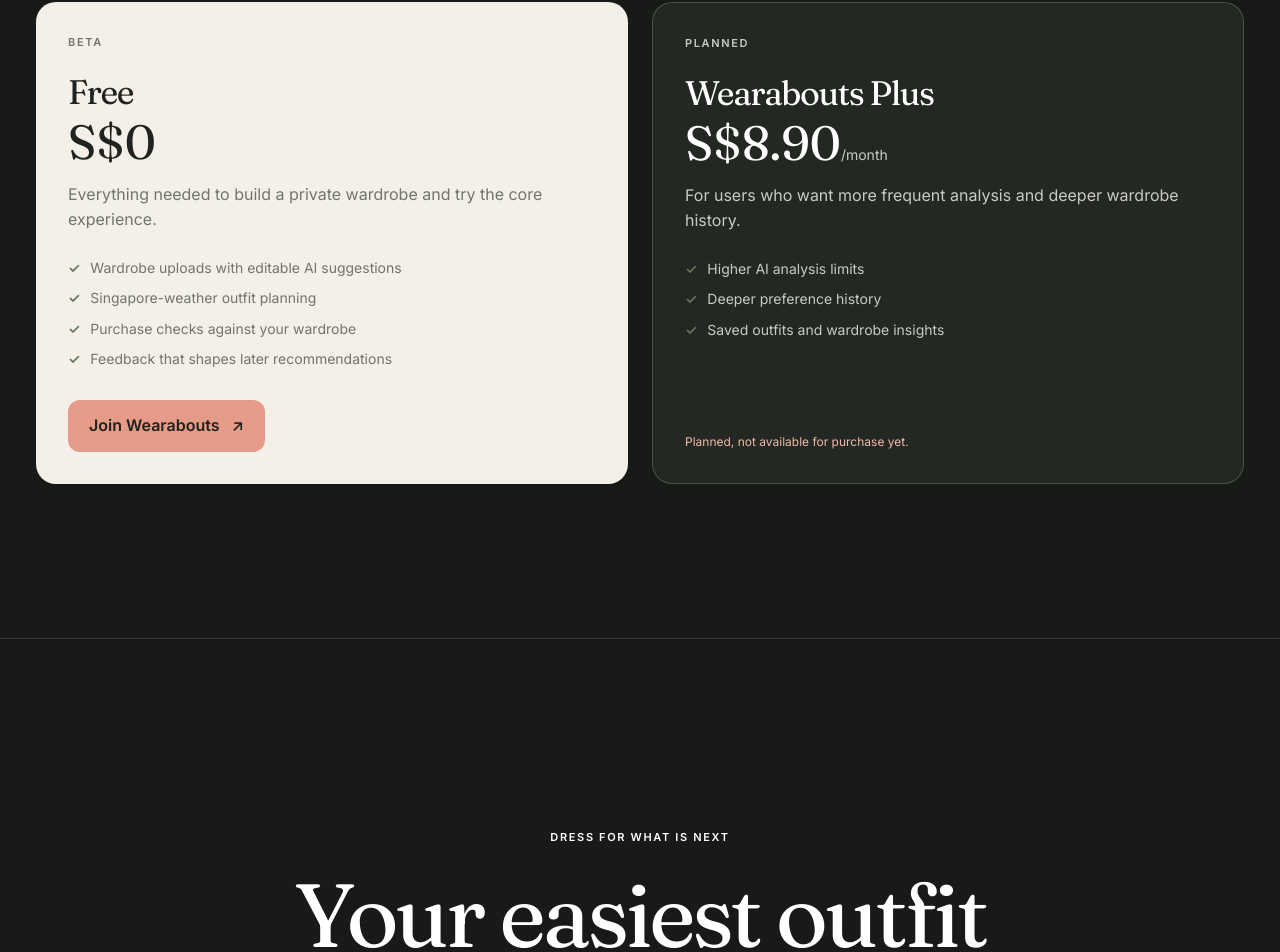
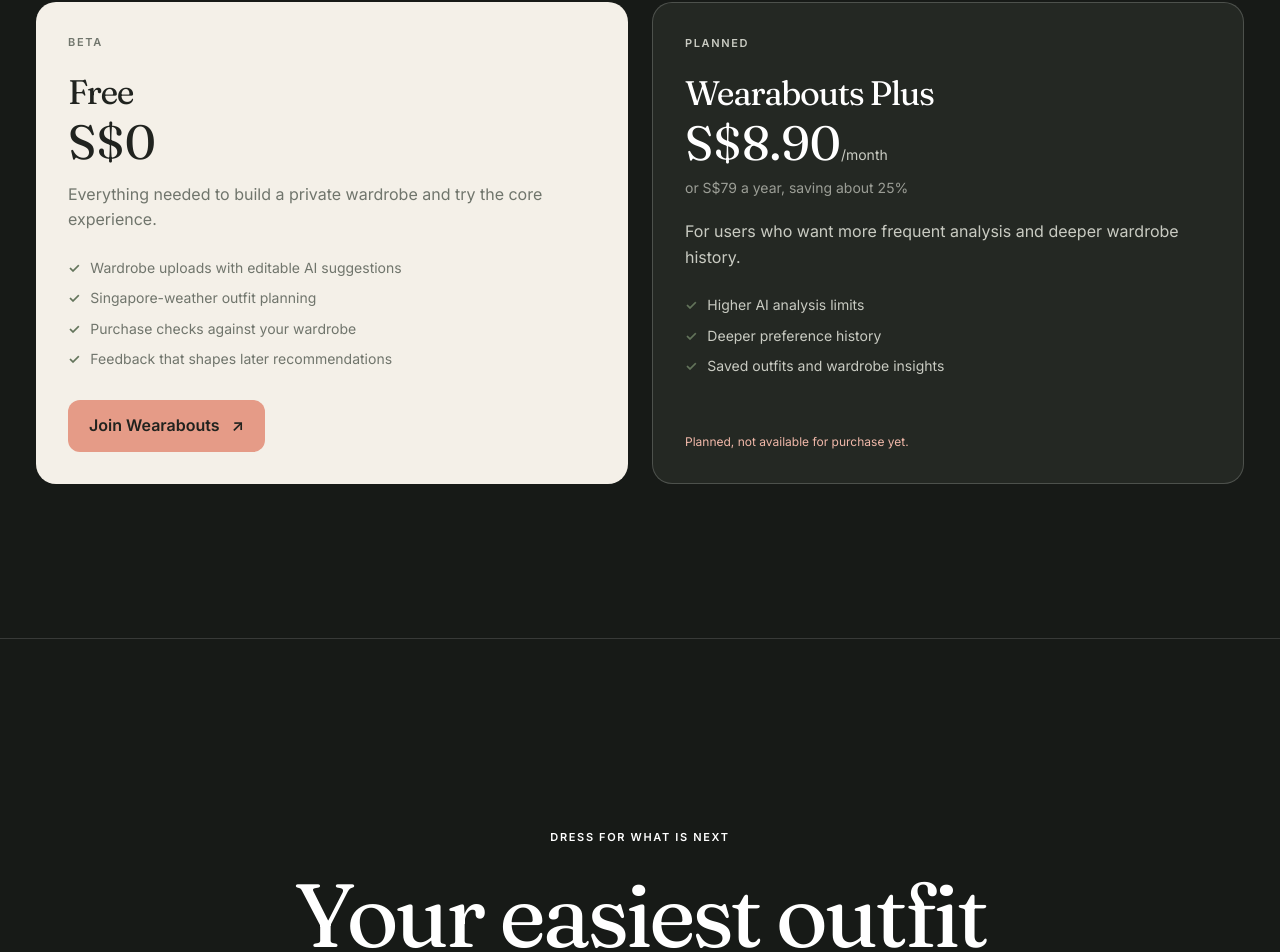
Before and after one commit to joojaja/CS3216-A3-Group2, a Next.js app in the folder app/: page / in a window 1280 px wide. Shown: the part 9704-10656 px from the top of the page. Built offline with nearby package versions, Linux system fonts and the light colour scheme; no server answers.

Commit message:
Show the annual Wearabouts Plus price on the pricing card

```diff
--- a/app/src/app/landing-refresh.css
+++ b/app/src/app/landing-refresh.css
@@ -498,3 +498,9 @@
     animation: none !important;
   }
 }
+
+.drape-price-card > p.drape-price-annual {
+  margin: -6px 0 20px !important;
+  font-size: 14px;
+  opacity: 0.72;
+}
--- a/app/src/app/page.tsx
+++ b/app/src/app/page.tsx
@@ -218,6 +218,9 @@
                 <p className="drape-price">
                   S$8.90<span>/month</span>
                 </p>
+                <p className="drape-price-annual">
+                  or S$79 a year, saving about 25%
+                </p>
                 <p>
                   For users who want more frequent analysis and deeper wardrobe
                   history.
```
